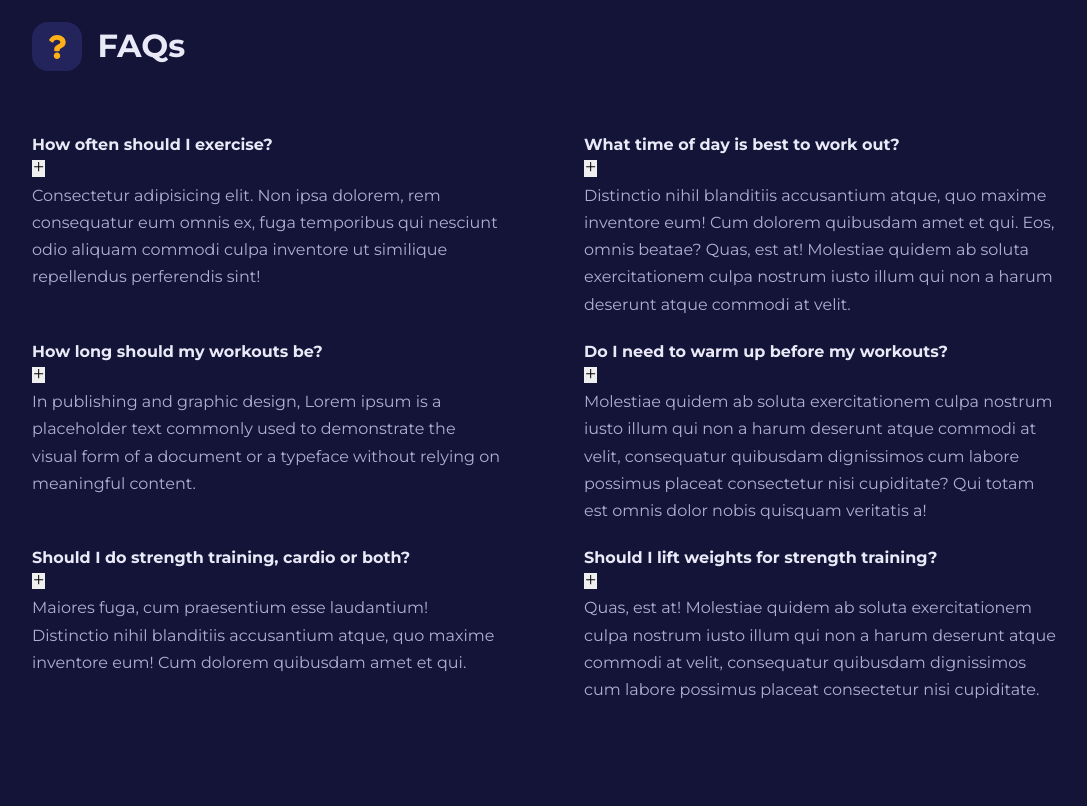
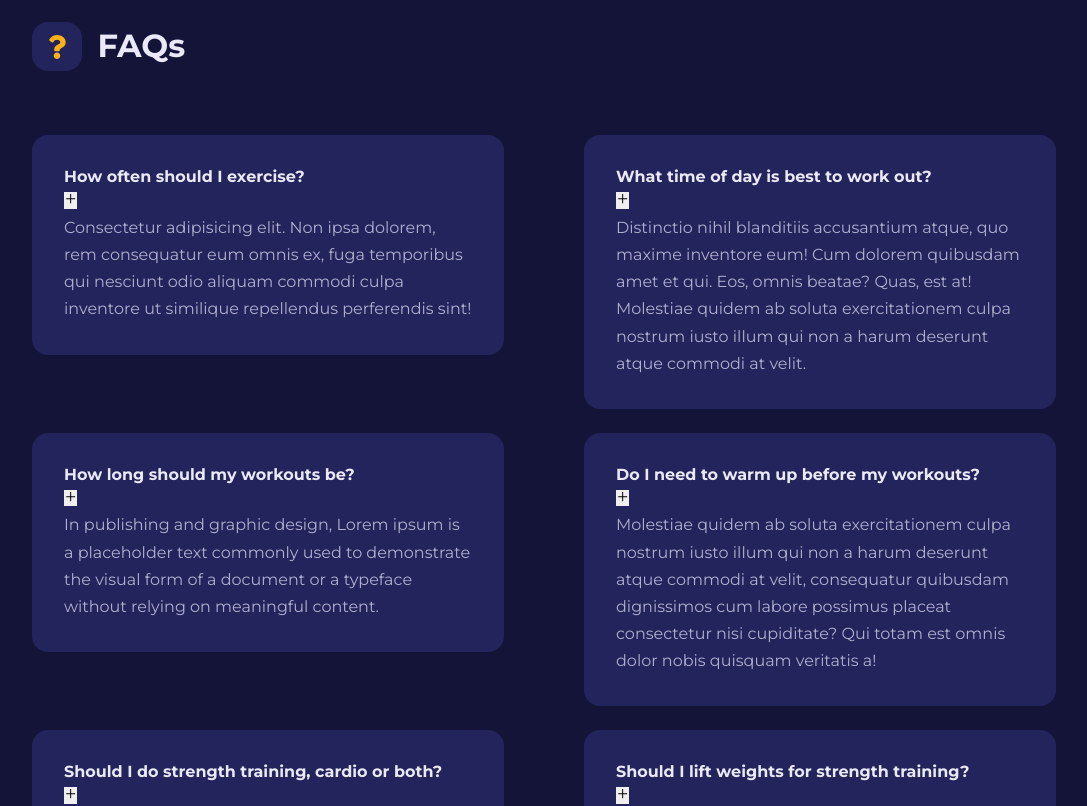
Before and after one commit to erickdc7/react-trainer-website, a React (Create React App) app: page / in a window 1280 px wide. Shown: the part 2340-3146 px from the top of the page, without its empty margins (96-1183 px from the left). Before the commit the page ends 3043 px from the top, so only its background shows below. Built offline with nearby package versions, Linux system fonts and the light colour scheme; the HTML template or start-up script is replaced by a standard one.

Commit message:
faq styles added in home.css

```diff
--- a/src/pages/home/home.css
+++ b/src/pages/home/home.css
@@ -122,3 +122,10 @@
   gap: 1.5rem 5rem;
   align-items: flex-start;
 }
+
+.faq {
+  background: var(--color-gray-500);
+  padding: 2rem;
+  border-radius: 1rem;
+  cursor: pointer;
+}
```
